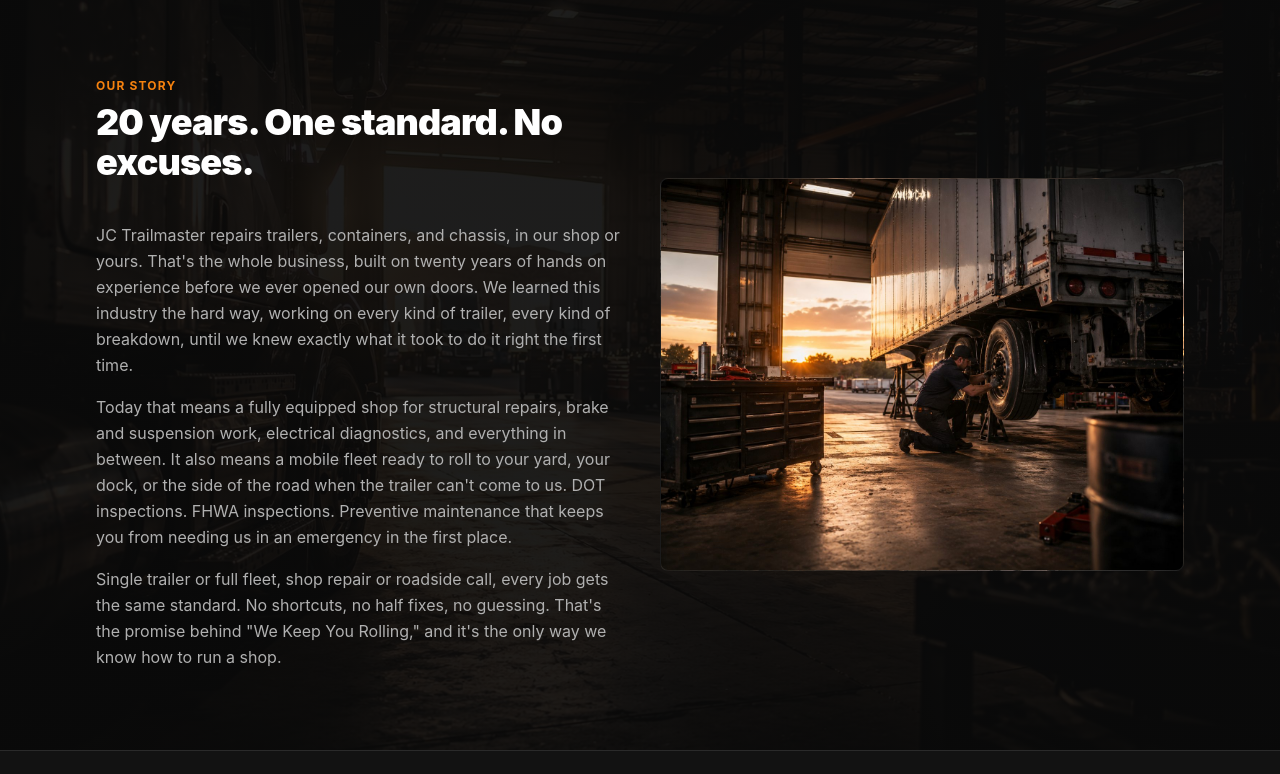
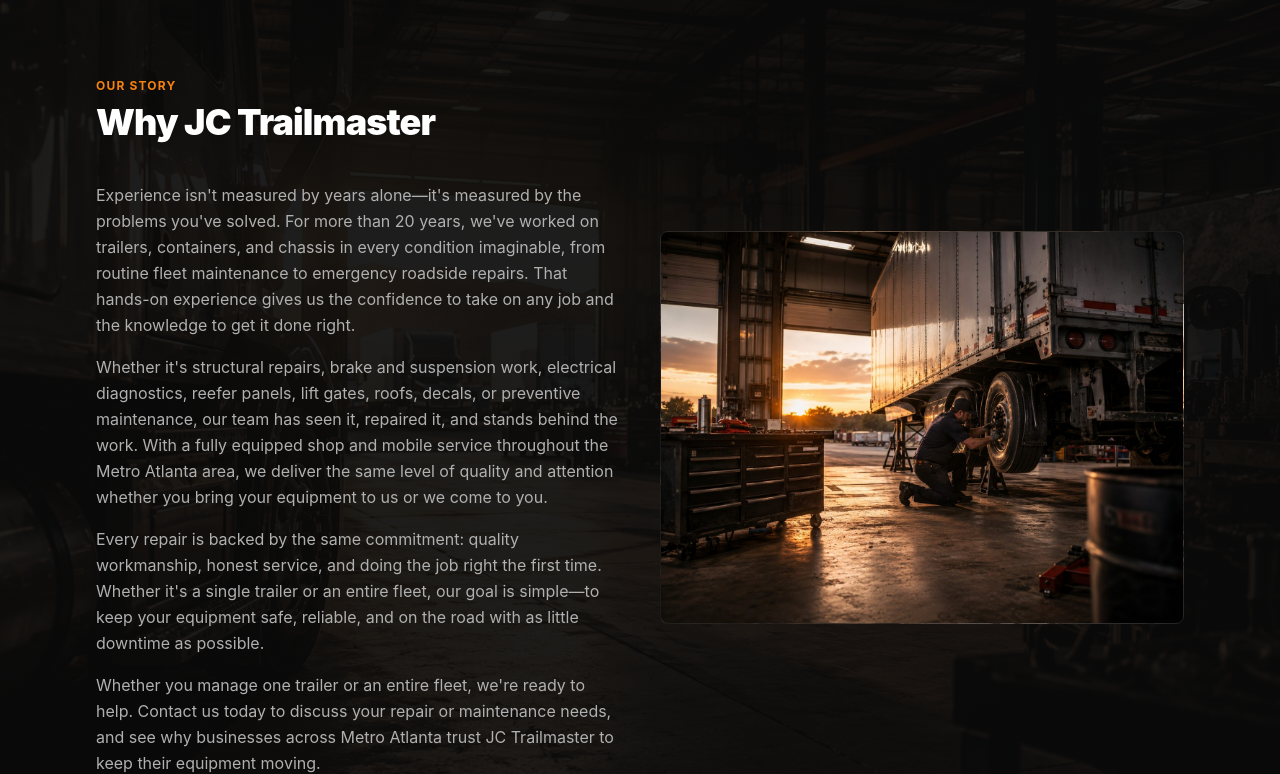
Before and after one commit to topautoadvisorsg-prog/jctrailmaster, a React (Vite) app: page /about in a window 1280 px wide. Shown: the part 368-1142 px from the top of the page. Built offline with nearby package versions, Linux system fonts and the light colour scheme.

Commit message:
Update About Us story copy — final client-approved version
Replaces the previous draft with the client's finalized "Why JC
Trailmaster" text.

```diff
--- a/src/pages/About.jsx
+++ b/src/pages/About.jsx
@@ -28,23 +28,28 @@
         <div className="mx-auto max-w-6xl px-4 lg:px-8 grid gap-10 md:grid-cols-2 items-center">
           <Reveal>
             <div>
-              <SectionHeading center={false} eyebrow="Our Story" title="20 years. One standard. No excuses." />
+              <SectionHeading center={false} eyebrow="Our Story" title="Why JC Trailmaster" />
               <p className="text-jc-gray-steel mb-4 leading-relaxed">
-                JC Trailmaster repairs trailers, containers, and chassis, in our shop or yours. That's the whole business,
-                built on twenty years of hands on experience before we ever opened our own doors. We learned this industry
-                the hard way, working on every kind of trailer, every kind of breakdown, until we knew exactly what it took
-                to do it right the first time.
+                Experience isn't measured by years alone—it's measured by the problems you've solved. For more than 20 years,
+                we've worked on trailers, containers, and chassis in every condition imaginable, from routine fleet
+                maintenance to emergency roadside repairs. That hands-on experience gives us the confidence to take on any
+                job and the knowledge to get it done right.
               </p>
               <p className="text-jc-gray-steel mb-4 leading-relaxed">
-                Today that means a fully equipped shop for structural repairs, brake and suspension work, electrical
-                diagnostics, and everything in between. It also means a mobile fleet ready to roll to your yard, your dock,
-                or the side of the road when the trailer can't come to us. DOT inspections. FHWA inspections. Preventive
-                maintenance that keeps you from needing us in an emergency in the first place.
+                Whether it's structural repairs, brake and suspension work, electrical diagnostics, reefer panels, lift
+                gates, roofs, decals, or preventive maintenance, our team has seen it, repaired it, and stands behind the
+                work. With a fully equipped shop and mobile service throughout the Metro Atlanta area, we deliver the same
+                level of quality and attention whether you bring your equipment to us or we come to you.
+              </p>
+              <p className="text-jc-gray-steel mb-4 leading-relaxed">
+                Every repair is backed by the same commitment: quality workmanship, honest service, and doing the job right
+                the first time. Whether it's a single trailer or an entire fleet, our goal is simple—to keep your equipment
+                safe, reliable, and on the road with as little downtime as possible.
               </p>
               <p className="text-jc-gray-steel leading-relaxed">
-                Single trailer or full fleet, shop repair or roadside call, every job gets the same standard. No shortcuts,
-                no half fixes, no guessing. That's the promise behind "We Keep You Rolling," and it's the only way we know
-                how to run a shop.
+                Whether you manage one trailer or an entire fleet, we're ready to help. Contact us today to discuss your
+                repair or maintenance needs, and see why businesses across Metro Atlanta trust JC Trailmaster to keep their
+                equipment moving.
               </p>
             </div>
           </Reveal>
```
